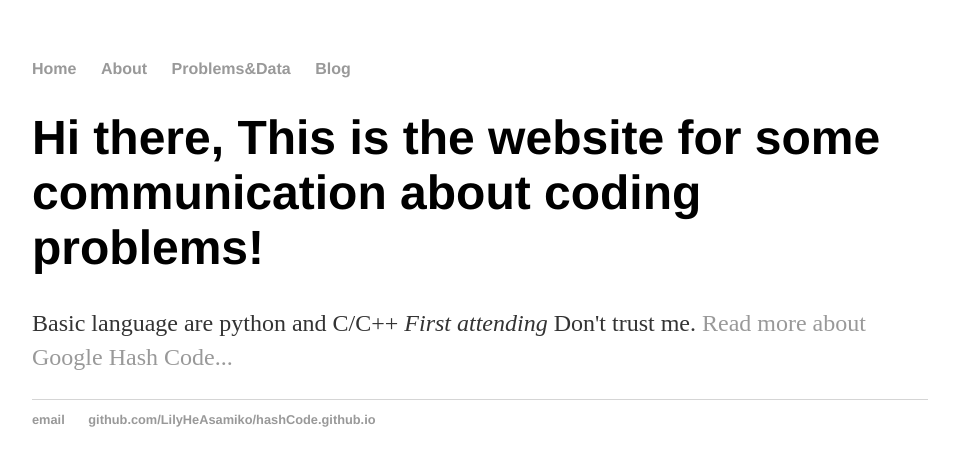
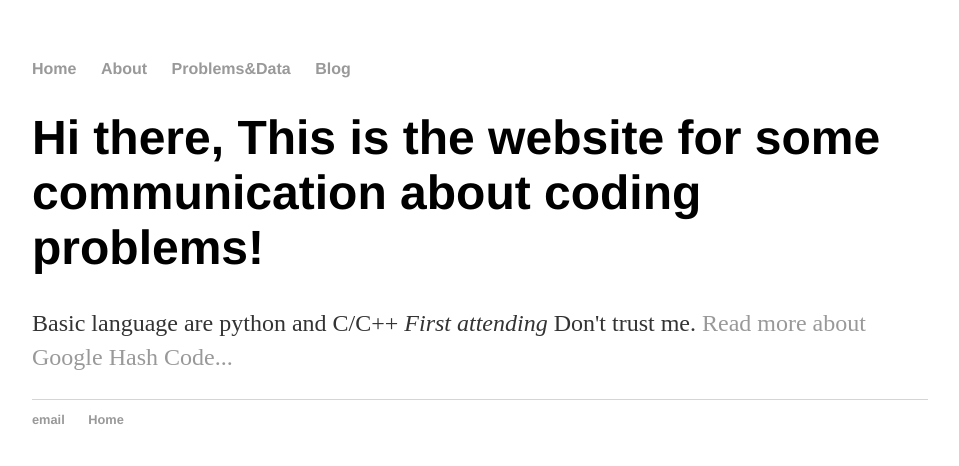
Before and after one commit to LilyHeAsamiko/hashCode.github.io, a Jekyll site: the page built from index.html, in a window 1280 px wide. Shown: the top 466 px of the page, without its empty margins (160-1119 px from the left). Built offline with Jekyll 4.4.1, drawn with Linux system fonts in a browser that asks for light colours.

Commit message:
Update default.html

```diff
--- a/_layouts/default.html
+++ b/_layouts/default.html
@@ -20,7 +20,7 @@
 		<footer>
     		<ul>
         		<li><a href="mailto:lilyheasamiko@gmail.com">email</a></li>
-        		<li><a href="https://github.com/">github.com/LilyHeAsamiko/hashCode.github.io</a></li>
+        		<li><a href="https://github.com/hashCode.github.io">Home</a></li>
 			</ul>
 		</footer>
 	</body>
```
